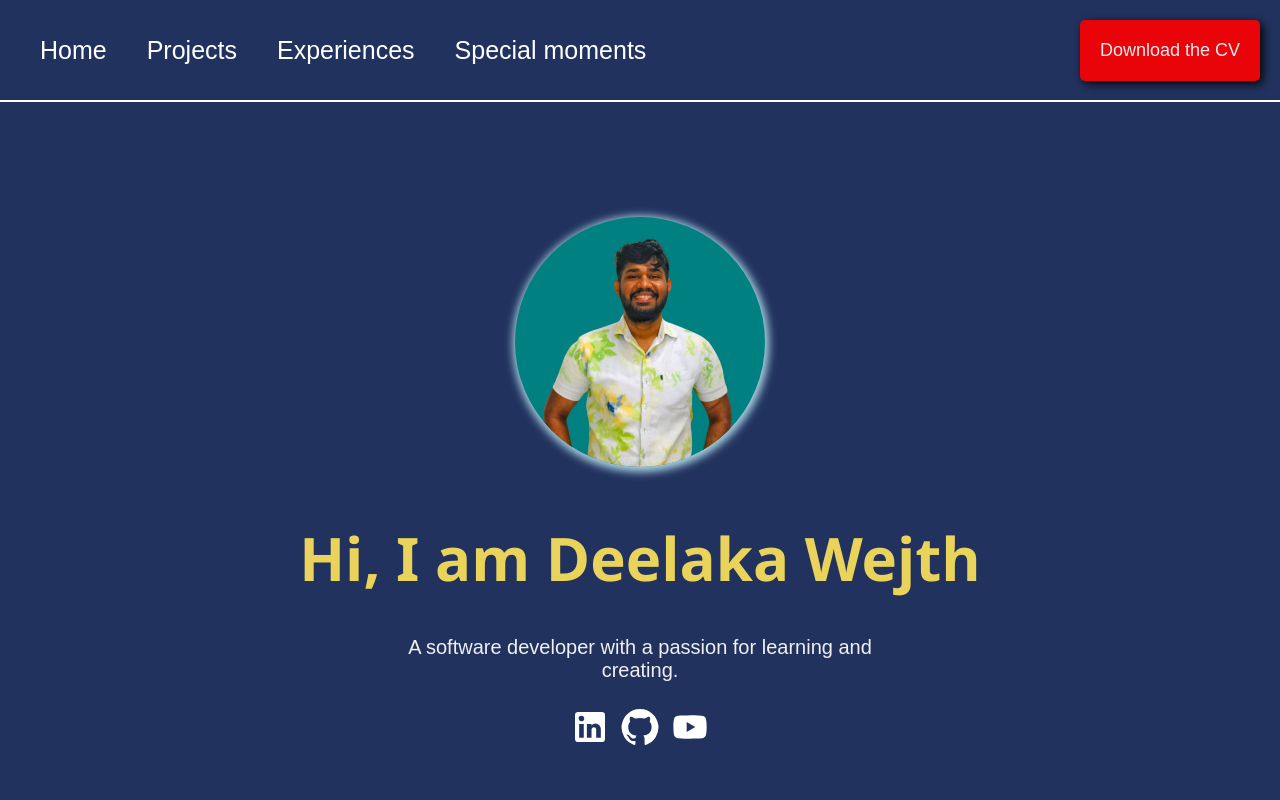
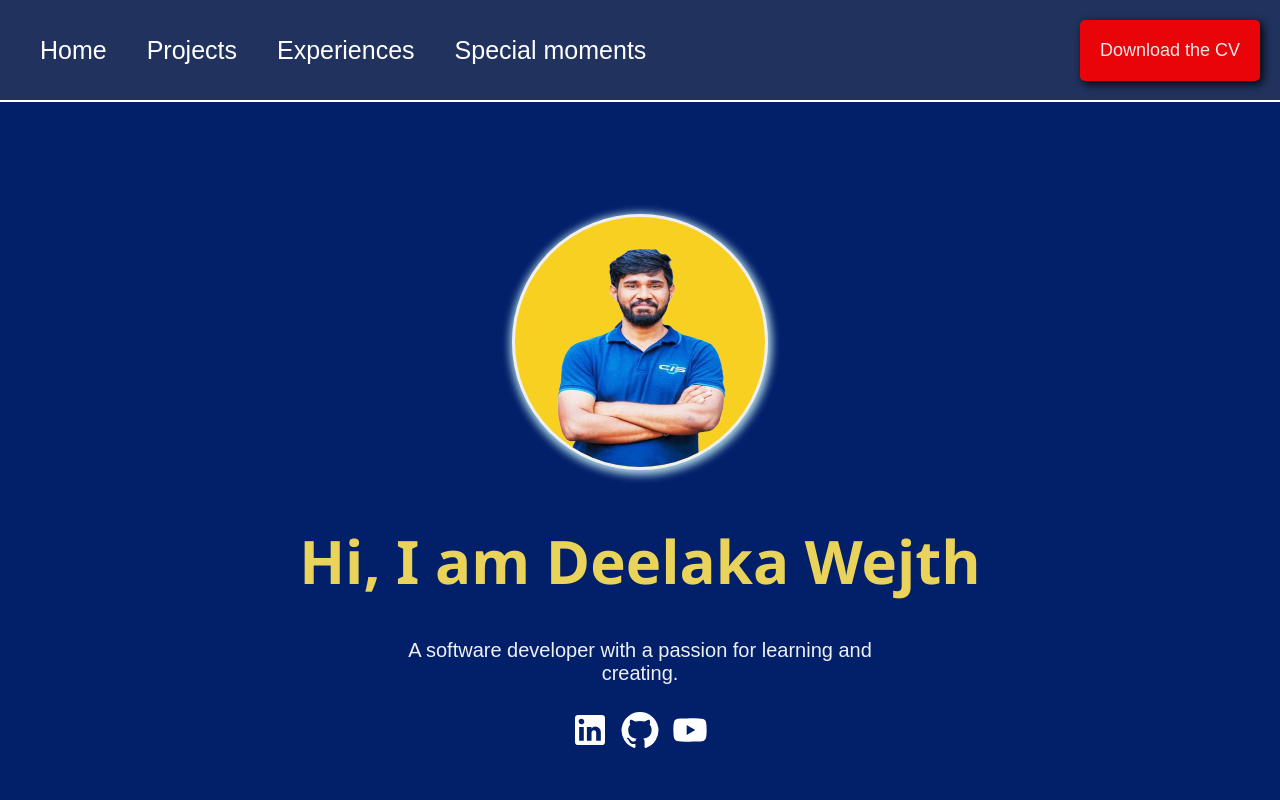
Before and after one commit to deelaka99/deewejkar-portfolio, a React (Vite) app: page / in a window 1280 px wide. Shown: the top 800 px of the page. Built offline with nearby package versions, Linux system fonts and the light colour scheme.

Commit message:
changed dp and home bg color

```diff
--- a/src/pages/Home.jsx
+++ b/src/pages/Home.jsx
@@ -2,7 +2,7 @@ import React from 'react'
 import YoutubeIcon from "@mui/icons-material/YouTube";
 import GithubIcon from "@mui/icons-material/GitHub";
 import LinkedInIcon from "@mui/icons-material/LinkedIn";
-import ProfileDP from "../assets/dp1.png";
+import ProfileDP from "../assets/dp2.png";
 import "../styles/Home.css";
 
 function Home() {
--- a/src/styles/Home.css
+++ b/src/styles/Home.css
@@ -2,16 +2,23 @@
   width: 100%;
   align-items: center;
   font-family: "Arial", sans-serif;
-  color: #3e497a;
+  color: #021f6a;
 }
 
-img{
-    width:250px;
-    height:250px;
-    border-radius:50%;
-    background-color:teal;
-    box-shadow: 1px 2px 8px 3px lightblue;
-  }
+img {
+  width: 250px;
+  height: 250px;
+  border-radius: 50%;
+  border: 3px solid #f0f0f0;
+  background-color: #f7d022;
+  box-shadow: 1px 2px 8px 3px lightblue;
+}
+
+img:hover {
+  border: 3px solid #dbdbdb;
+  background-color: #f9d63b;
+  box-shadow: 1px 2px 8px 3px rgb(164, 217, 235);
+}
 
 .about {
   width: 100%;
@@ -21,7 +28,7 @@ img{
   justify-content: center;
   align-items: center;
   text-align: center;
-  background-color: #21325e;
+  background-color: #021f6a;
   color: #f0f0f0;
 }
 
```
Also changed, not shown: src/assets/dp2.png (added).
